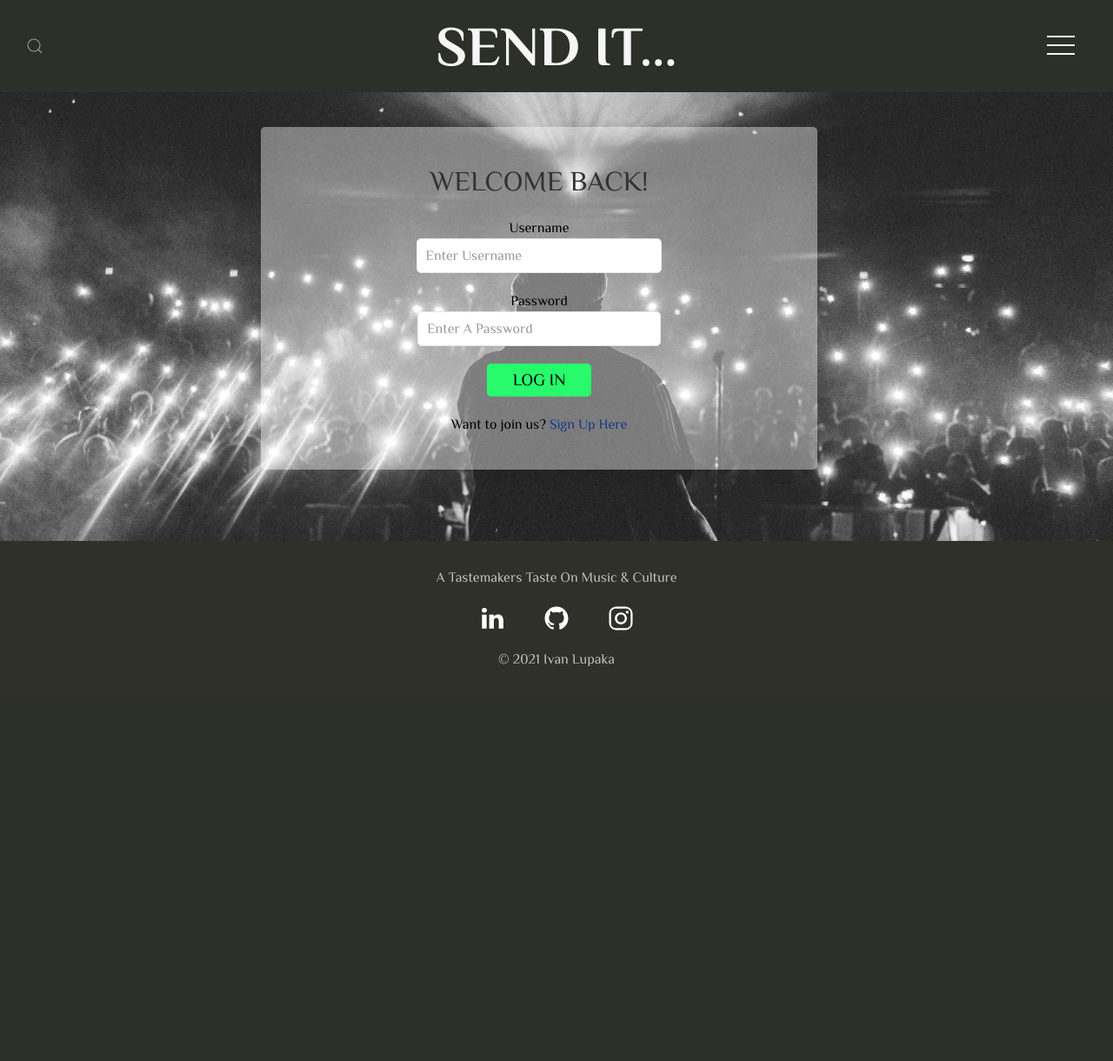
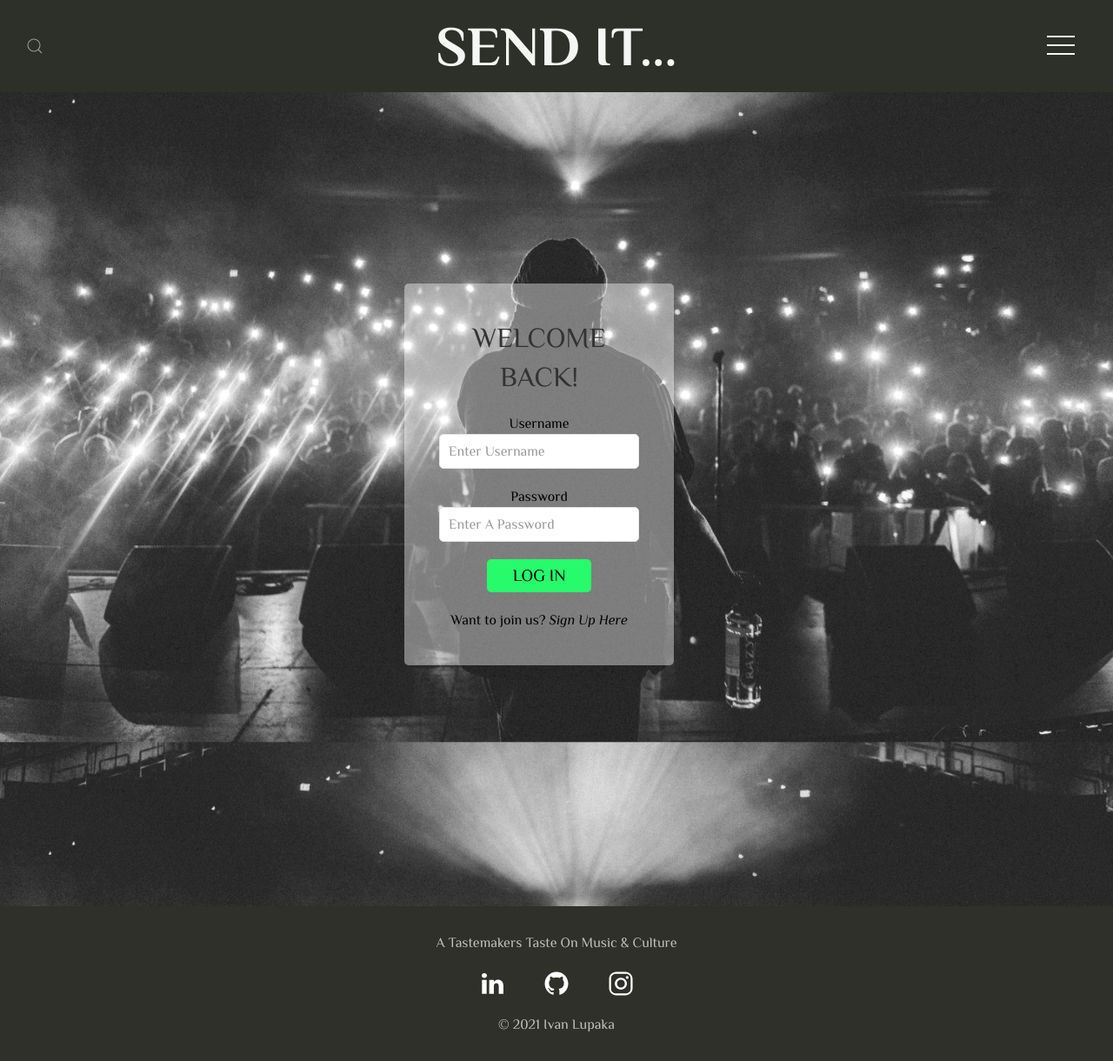
Before and after one commit to Code-Institute-Submissions/send-it-blog, a Flask app: page /login in a window 1280 px wide. Shown: the whole page at 87% size. Before the commit the page ends 766 px from the top, so only its background shows below. Run offline with Flask 2, Linux system fonts and the light colour scheme; some libraries are stand-ins or nearby versions.

Commit message:
Fix styling issues on signup/in templates

```diff
--- a/app.py
+++ b/app.py
@@ -139,7 +139,12 @@ def create_post():
 
         photo_upload = cloudinary.uploader.upload(photo, upload_preset="n0wdtp5o", public_id=url_key)
 
-        new_photo = f"https://res.cloudinary.com/ivanprojects/image/upload/send-it-images/{url_key}.jpg"
+        print(photo_upload.get("secure_url"))
+        print(url_key)
+
+        public_id = photo_upload.get("public_id")
+
+        new_photo = f"https://res.cloudinary.com/ivanprojects/image/upload/{public_id}.jpg"
 
         posts = {
             "post_title": request.form.get("post_title"),
--- a/static/css/login.css
+++ b/static/css/login.css
@@ -3,7 +3,8 @@ body {
     background-repeat: no-repeat;
     background-attachment: fixed;
     background-size: cover;
-    height: 100vh;
+    height: 100%;
+    width: 100%;
 }
 
 .form__card {
@@ -11,12 +12,16 @@ body {
 }
 
 p > a {
-    color:#193691;
+    text-decoration: none;
+    color: #000;
+}
+
+p > a:hover {
+    text-decoration: none;
+    color: #000;
 }
 
 .footer {
     padding: 30px 0 30px 0;
-    position: absolute;
-    bottom: 0;
-    width: 100vw;
+    width: 100%;
 }
--- a/static/css/styles.css
+++ b/static/css/styles.css
@@ -82,7 +82,7 @@ body {
 .footer {
     padding: 30px 0 30px 0;
     background-color: #2e3029;
-    margin-top: 8rem;
+    margin-top: 6rem;
 }
 
 /* index template */
@@ -145,6 +145,10 @@ body {
 
 .input__text {
     color: #000;
+}
+
+.login__container {
+    height: 100vh;
 }
 
 /* profile template */
@@ -254,9 +258,9 @@ body {
 /* your posts template */
 
 .your-posts__header {
-    font-family: 'Philosopher', Courier, monospace;
+    font-family: 'Roboto Slab', Courier, monospace;
     font-size: 3rem;
-    font-weight: 900;
+    font-weight: 500;
 }
 
 .post__title {
--- a/templates/base.html
+++ b/templates/base.html
@@ -95,7 +95,7 @@
     </main>
 
     <!-- Footer -->
-    <div class="divider uk-border-rounded uk-flex-center"></div>
+    <div class="divider uk-border-rounded uk-flex-center" uk-sticky="bottom: true"></div>
     <footer>
         <div id="bottom" class="uk-section uk-section-secondary uk-light footer">
             <div class="uk-container">
--- a/templates/login.html
+++ b/templates/login.html
@@ -11,7 +11,7 @@
 
 {% block content %}
 
-<div class="uk-flex container uk-width-1-1" uk-grid>
+<div class="uk-flex login__container uk-width-1-2 uk-flex-center uk-flex-middle" uk-grid>
     <div class="uk-flex-center uk-flex-middle uk-card uk-card-default uk-card-body uk-width-1-2 uk-align-center uk-border-rounded form__card">
         <!-- form header -->
         <h3 class="uk-card-title center-align signup__title">WELCOME BACK!</h3>
@@ -35,14 +35,10 @@
             </div>
         <!-- log in button -->
             <button class="uk-button uk-border-rounded signup__btn">LOG IN</button>
-
         </form>
-
         <p class="redirect-signup uk-margin-top center-align">
-            Want to join us? <a href="{{ url_for('register') }}" class="signup-text">Sign Up Here</a>
+            Want to join us? <a href="{{ url_for('register') }}" class="signup-text uk-text-italic">Sign Up Here</a>
         </p>
-
-
     </div>
 </div>
 
--- a/templates/register.html
+++ b/templates/register.html
@@ -10,7 +10,7 @@
 
 {% block content %}
 
-<div class="uk-flex container uk-width-1-1" uk-grid>
+<div class="uk-flex container uk-width-1-2" uk-grid>
     <div class="uk-flex-center uk-flex-middle uk-card uk-card-default uk-card-body uk-width-1-2 uk-align-center uk-border-rounded form__card">
         <!-- form header -->
         <h3 class="uk-card-title center-align signup__title">JOIN US!</h3>
@@ -65,7 +65,7 @@
         </form>
 
         <p class="redirect-login uk-margin-top center-align">
-            Already Registered? <a href="{{ url_for('login') }}" class="login-text">Log In Here</a>
+            Already Registered? <a href="{{ url_for('login') }}" class="login-text uk-text-italic">Log In Here</a>
         </p>
 
 
```
Also changed, not shown: templates/create_post.html (+6 -5 lines).
